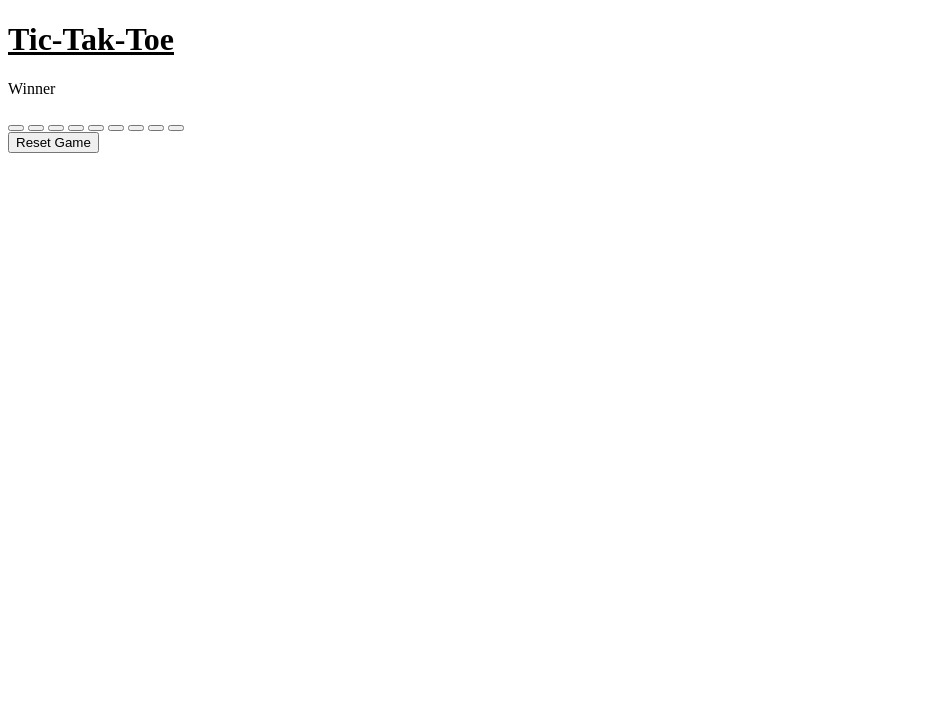
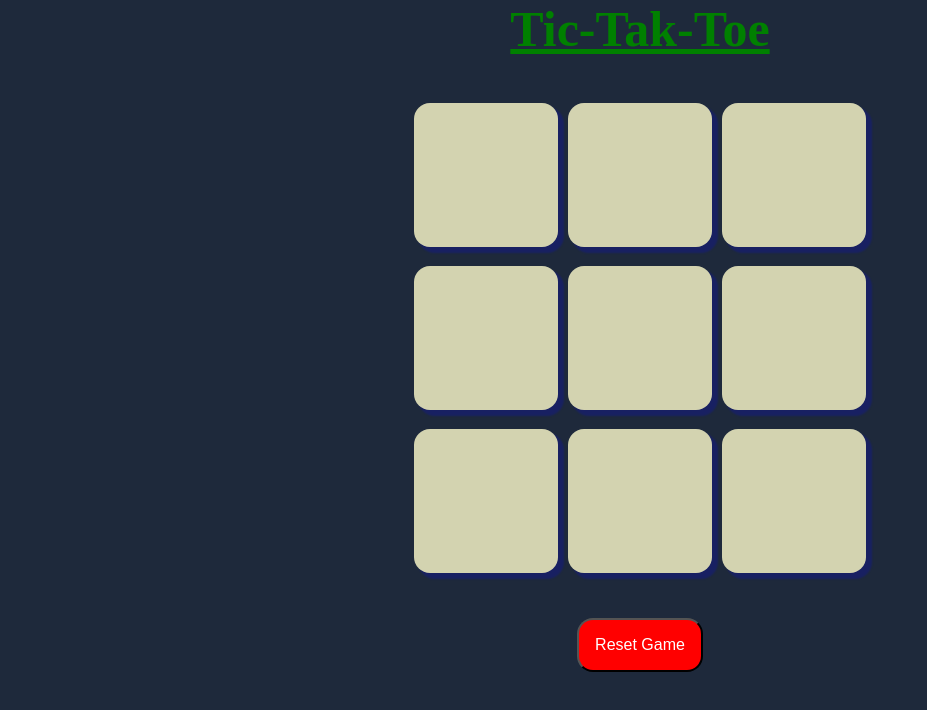
Before and after one commit to Anuj22-Lucario/Tic-Tak-Toe, a plain HTML site: page index.html in a window 1280 px wide. Shown: the whole page, without its empty margins (0-927 px from the left). Drawn offline with Linux system fonts and the light colour scheme.

Commit message:
Update index.html

```diff
--- a/index.html
+++ b/index.html
@@ -5,7 +5,7 @@
     <meta charset="UTF-8">
     <meta name="viewport" content="width=device-width, initial-scale=1.0">
     <title>Tik-Tac-Toe</title>
-    <link rel="stylesheet" href="tikTacToe.css">
+    <link rel="stylesheet" href="style.css">
 </head>
 
 <body>
@@ -33,7 +33,7 @@
 
 
 
-    <script src="tikTacToe.js"></script>
+    <script src="script.js"></script>
 </body>
 
 </html>
```
